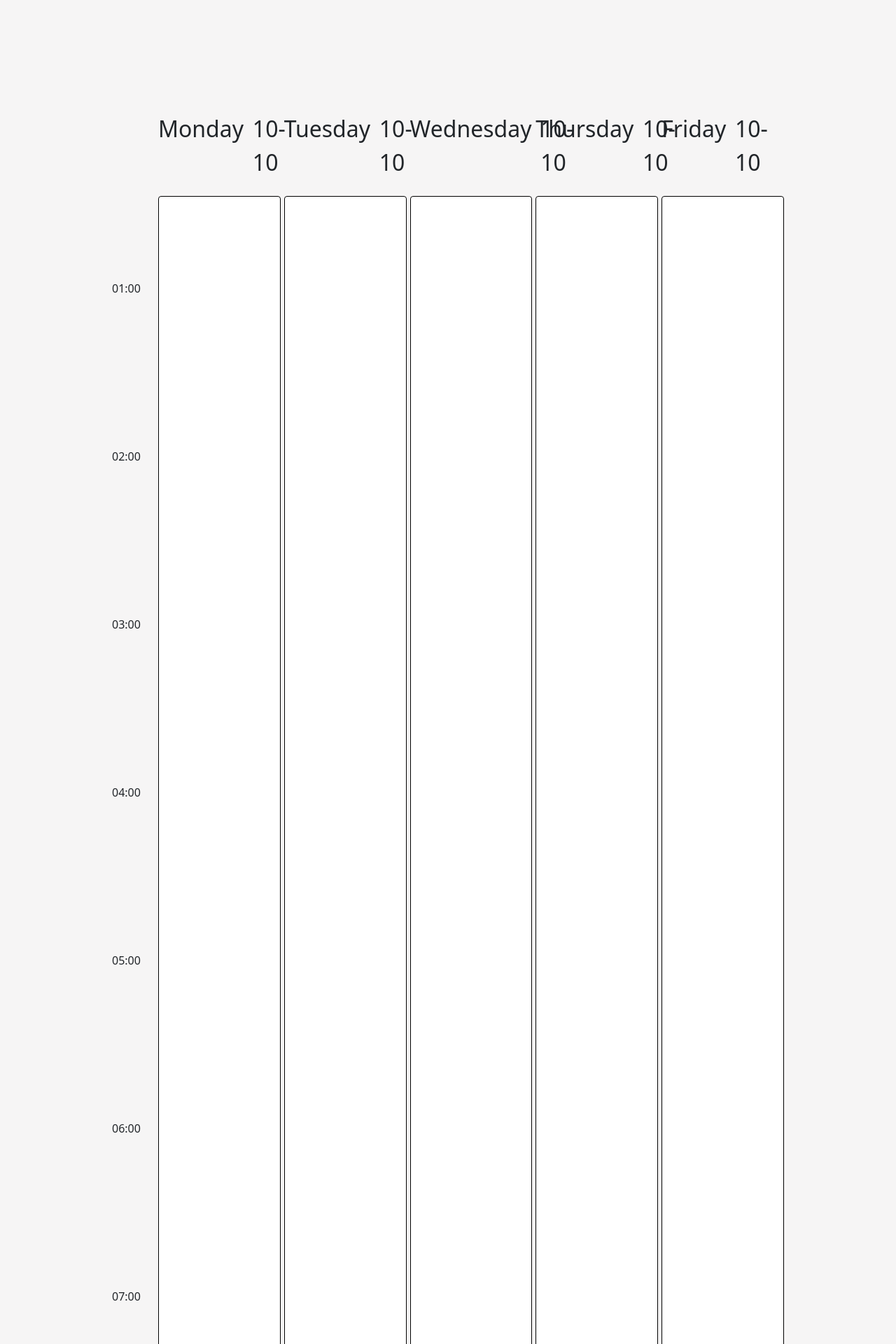
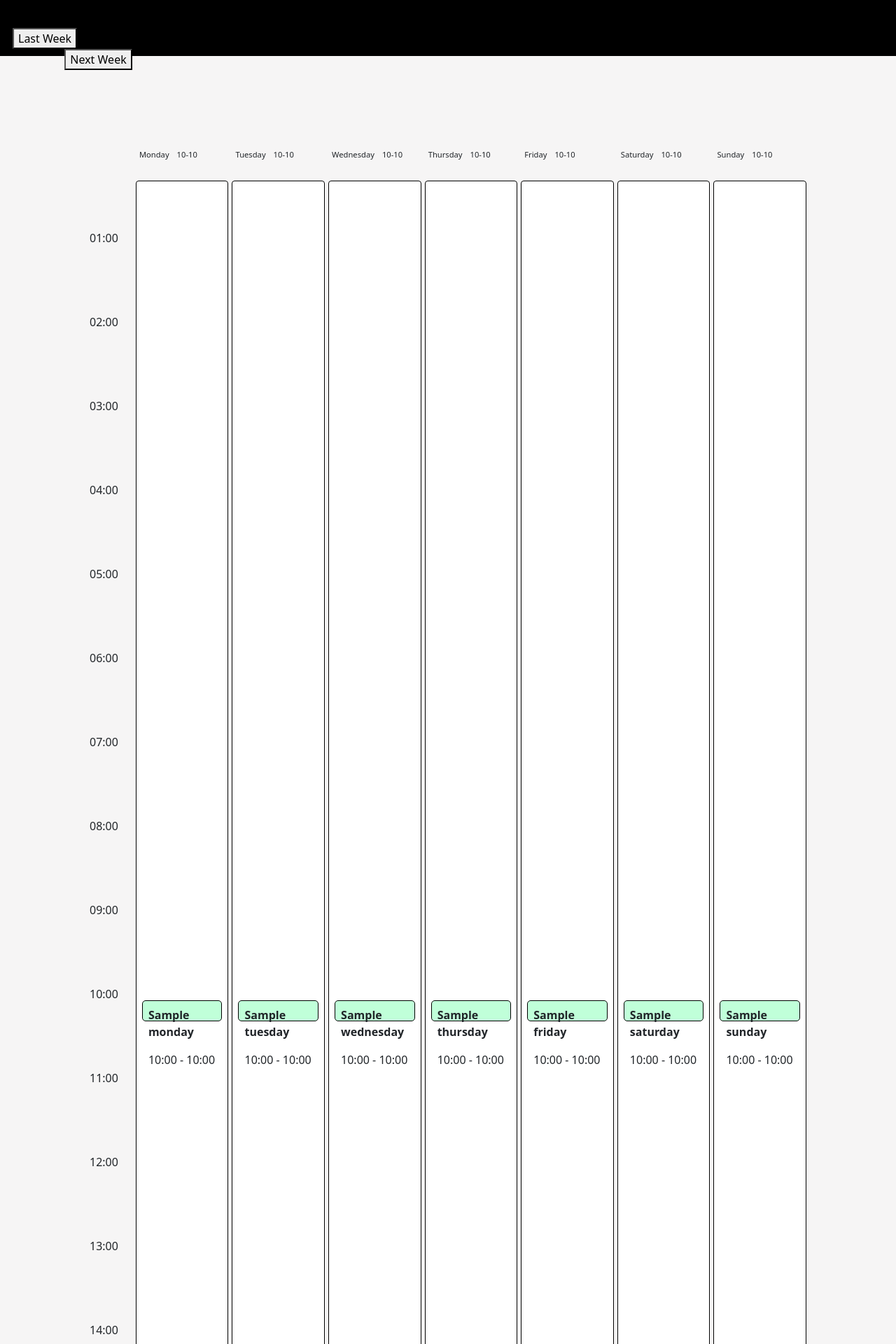
Before and after one commit to KirilVoigtlaender/Scheduler, a Django app: template scheduler/playground/templates/website.html in a window 1280 px wide. Shown: the top 1920 px of the page at 70% size. Run offline with Django 4.2, Linux system fonts and the light colour scheme; the template is opened without the code that fills it: most values are stand-ins (such as "Sample title", 1, 10 or a date in 2020); some libraries are stand-ins or nearby versions.

Commit message:
algorithm/edit schedule
- continued working on the algorithm
- adjusted the size of the schedule to the size of the screen
- included the buttons again
- changed the models

```diff
--- a/scheduler/playground/templates/task_form.html
+++ b/scheduler/playground/templates/task_form.html
@@ -13,7 +13,7 @@
     </div>
     <div class="mb-3">
       <label for="{{ form.expected_time.id_for_label }}" class="form-label">Expected Time</label>
-      {% render_field form.expected_time class="form-control" placeholder="3:05" %}
+      {% render_field form.expected_time class="form-control" placeholder="1.5" %}
       <div class="invalid-feedback">{{ form.expected_time.errors|first }}</div>
     </div>
     <div class="mb-3">
--- a/scheduler/playground/templates/website.html
+++ b/scheduler/playground/templates/website.html
@@ -11,7 +11,7 @@
 :root {
   --numDays: 7;
   --numHours: 95;
-  --timeHeight: 60px; /*100 */
+  --timeHeight: 30px; /*100 */
   --calBgColor: #ffffff;
   --calBgBorderColor: #000000;
   --eventBorderColor: #000000;
@@ -29,7 +29,7 @@
   gap:25px;
   /* grid-template-columns: max-content max-content max-content max-content max-content max-content max-content; */
   grid-template-columns: auto 1fr;
-  margin: 10rem; /*The size of the schedule*/
+  margin: 8rem; /*The size of the schedule*/
 }
 
 .timeline {
@@ -43,8 +43,7 @@
   grid-column: 2;
   gap: 5px;
   /* grid-template-columns: max-content max-content max-content max-content max-content max-content max-content ; */
-  grid-template-columns: repeat(auto-fit, minmax(150px, 1fr));
-
+  grid-template-columns: repeat(auto-fit, minmax(10%, 1fr));
 }
 
 .events {
@@ -659,7 +658,7 @@
 
 /*The height of the dates*/
 .date {
-  height: 120px
+  height: 50px
 }
 
 
@@ -684,43 +683,46 @@
 /*Weekday place*/
 .date {
   display: flex;
-  gap: 0.8em;
+  /* gap: 0.1em; */
+  gap: 1px;
 }
 
 /*DateNumber place */
 .date-num {
-  font-size: 2rem;
+  font-size: 1rem;
   font-weight: 500;
   display: inline;
+  margin: 5px;
 }
 
 /*Current day*/
 .date-num1 {
-  font-size: 2rem;
+  font-size: 1rem;
   font-weight: 1000;
   display: inline;
+  margin: 5px;
 }
 
 /*Weekday place*/
 .date-day {
   display: inline;
-  font-size: 2rem;
+  font-size: 1rem;
   font-weight: 500;
+  margin: 5px;
+
 }
 
 .date-day1 {
   display: inline;
-  font-size: 2rem;
+  font-size: 1rem;
   font-weight: 1000;
 }
 
 ul {list-style-type: none;}
 
-
 .WeeklyButton {
-  padding: 70px 25px;
-  width: 11.5%;
-
+  padding: 30px 2px;
+  width: 12%;
 }
 
 .WeeklyButton ul {
@@ -735,61 +737,119 @@
 } */
 
 .WeeklyButton .prev{
-  padding: 10px;
   float: left;
+  /* padding: 5px; */
 
 }
 
 .WeeklyButton .next{
-  padding: 10px;
   float: right;
+  /* padding: 5px; */
+}
 
+/* Use a media query to add a break point at 800px: */
+@media only screen and (min-width: 769px) {
+  .days {
+  display: grid;
+  grid-column: 2;
+  gap: 5px;
+  /* grid-template-columns: max-content max-content max-content max-content max-content max-content max-content ; */
+  grid-template-columns: repeat(auto-fit, minmax(90px, 1fr));
+}
+
+/*Weekday place*/
+.date {
+  display: flex;
+  gap: 1px;
+}
+
+/*DateNumber place */
+.date-num {
+  font-size: 0.7rem;
+  font-weight: 500;
+  display: inline;
+  margin: 5px;
+}
+
+/*Current day*/
+.date-num1 {
+  font-size: 0.7rem;
+  font-weight: 1000;
+  display: inline;
+  margin: 5px;
+}
+
+/*Weekday place*/
+.date-day {
+  display: inline;
+  font-size: 0.7rem;
+  font-weight: 500;
+  margin: 5px;
 
 }
 
-/* Use a media query to add a breakpoint at 800px: */
-@media only screen and (max-width: 1024px) {
-    .calendar {
-    display: grid;
-    gap:25px;
-    /* grid-template-columns: max-content max-content max-content max-content max-content max-content max-content; */
-    grid-template-columns: auto 1fr;
-    margin: 10rem; /*The size of the schedule*/
-  }
+.WeeklyButton {
+  padding: 30px 2px;
+  width: 14%;
 }
 
-/* .AddTask{
-  float: right
-} */
+}
+
+/* Style the header */
+.header {
+  padding: 10px 16px;
+  background: #000000;
+  color: #f1f1f1;
+}
+
+/* Page content */
+.content {
+  padding: 16px;
+}
+
+/* The sticky class is added to the header with JS when it reaches its scroll position */
+.sticky {
+  position: fixed;
+  top: 0;
+  width: 100%
+}
+
+/* Add some top padding to the page content to prevent sudden quick movement (as the header gets a new position at the top of the page (position:fixed and top:0) */
+.sticky + .content {
+  padding-top: 102px;
+}
+
 
 </style>
 
 <head>
 <body>
-  <div class="con">
-<!-- <div class="container-fluid">
-  <h1>Schedule Manager</h1>
+
+<!--header-->
+<div class="header sticky-top" id="myHeader">
   <div class="WeeklyButton">
     <ul>
       <li class="prev">
         <form action="" method="post">
           {% csrf_token %}
           <input type="hidden" name="weekrequest" value="last-week">
-        <button type="submit">last week</button>
+          <button type="submit">Last Week</button>
       </form>
       </li>
       <li class="next">
         <form action="" method="post">
           {% csrf_token %}
           <input type="hidden" name="weekrequest" value="next-week">
-        <button type="submit">next week</button>
+          <button type="submit">Next Week</button>
       </form>
       </li>
-</div> -->
+  </div>
 
+  <div class="AddTask">
+  </div>
+</div>
 
-
-
+<!--Calendar-->
 <div class="calendar">
   <div class="timeline">
     <div class="spacer"></div>
```
Also changed, not shown: scheduler/playground/algorithm.py (+29 -0 lines), scheduler/db.sqlite3, scheduler/playground/migrations/0007_delete_timerecord_alter_appointment_repetition_and_more.py (added). Lines whose indentation alone changed are shown as unchanged.
